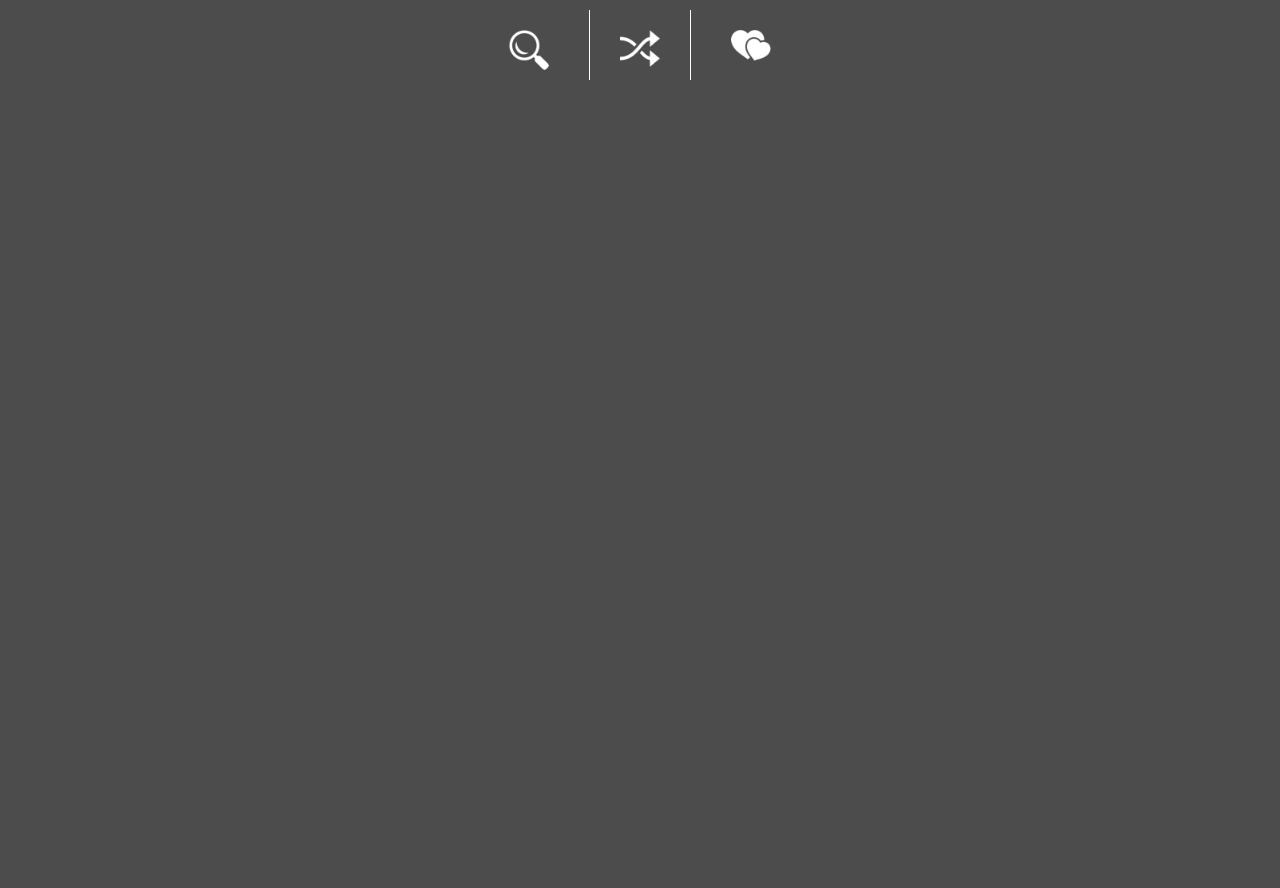
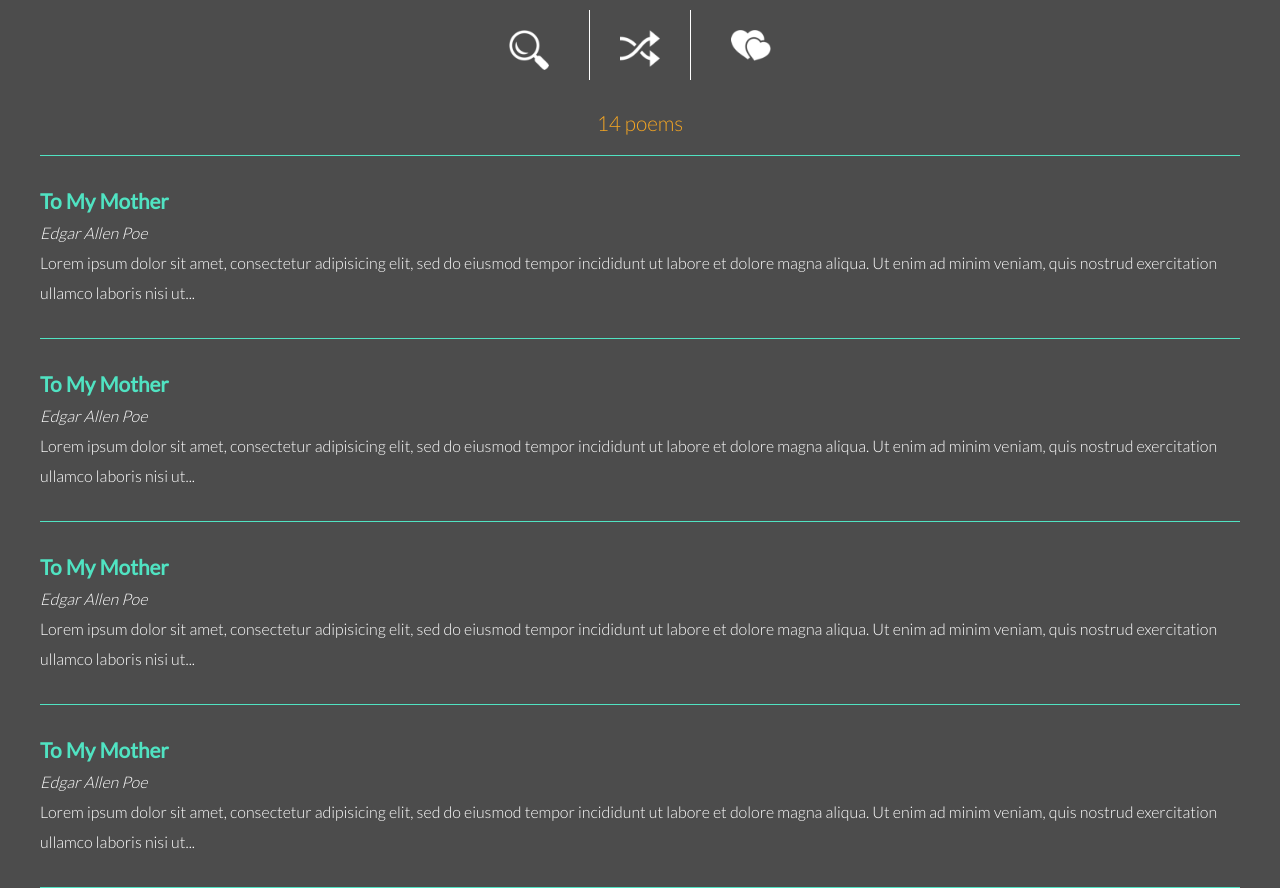
Before and after one commit to robinsola/Stanza-Angular, an Angular app: page /results in a window 1280 px wide. Shown: the top 888 px of the page. Built offline with nearby package versions, Linux system fonts and the light colour scheme.

Commit message:
add list of search results

```diff
--- a/src/app/results/results.component.html
+++ b/src/app/results/results.component.html
@@ -4,10 +4,17 @@
       <a routerLink="/search"><img src="assets/search-hover.png" alt="search icon"></a>
     </div>
     <div class="shuffle">
-      <img src="assets/shuffle.png" alt="shuffle icon">
+      <a routerLink="/search"><img src="assets/shuffle.png" alt="shuffle icon"></a>
     </div>
     <div class="favorites">
-      <img src="assets/favorites.png" alt="favorites icon">
+      <a routerLink="/search"><img src="assets/favorites.png" alt="favorites icon"></a>
     </div>
   </div>
+  <span class="header">14 poems</span>
+  <ul>
+    <li><span class="title">To My Mother</span><br><em>Edgar Allen Poe</em><br><span class="lines">Lorem ipsum dolor sit amet, consectetur adipisicing elit, sed do eiusmod tempor incididunt ut labore et dolore magna aliqua. Ut enim ad minim veniam, quis nostrud exercitation ullamco laboris nisi ut...</span></li>
+    <li><span class="title">To My Mother</span><br><em>Edgar Allen Poe</em><br><span class="lines">Lorem ipsum dolor sit amet, consectetur adipisicing elit, sed do eiusmod tempor incididunt ut labore et dolore magna aliqua. Ut enim ad minim veniam, quis nostrud exercitation ullamco laboris nisi ut...</span></li>
+    <li><span class="title">To My Mother</span><br><em>Edgar Allen Poe</em><br><span class="lines">Lorem ipsum dolor sit amet, consectetur adipisicing elit, sed do eiusmod tempor incididunt ut labore et dolore magna aliqua. Ut enim ad minim veniam, quis nostrud exercitation ullamco laboris nisi ut...</span></li>
+    <li><span class="title">To My Mother</span><br><em>Edgar Allen Poe</em><br><span class="lines">Lorem ipsum dolor sit amet, consectetur adipisicing elit, sed do eiusmod tempor incididunt ut labore et dolore magna aliqua. Ut enim ad minim veniam, quis nostrud exercitation ullamco laboris nisi ut...</span></li>
+  </ul>
 </div>
--- a/src/app/results/results.component.scss
+++ b/src/app/results/results.component.scss
@@ -15,7 +15,7 @@ img {
 }
 
 .navbar {
-  margin: 10px 0;
+  margin: 10px 0 30px 0;
   display: flex;
   height: 70px;
   .shuffle {
@@ -25,3 +25,26 @@ img {
     border-right: 1px solid white;
   }
 }
+
+.header {
+  font-size: 1.3em;
+  color: $orange;
+}
+
+ul {
+  margin: 20px 40px;
+  list-style: none;
+  li {
+    line-height: 30px;
+    padding: 30px 0;
+    border-bottom: 0.1px solid $mintblue;
+  }
+  li:first-of-type {
+    border-top: 0.1px solid $mintblue;
+  }
+  .title {
+    color: $mintblue;
+    font-size: 1.3em;
+    font-weight: bold;
+  }
+}
```
